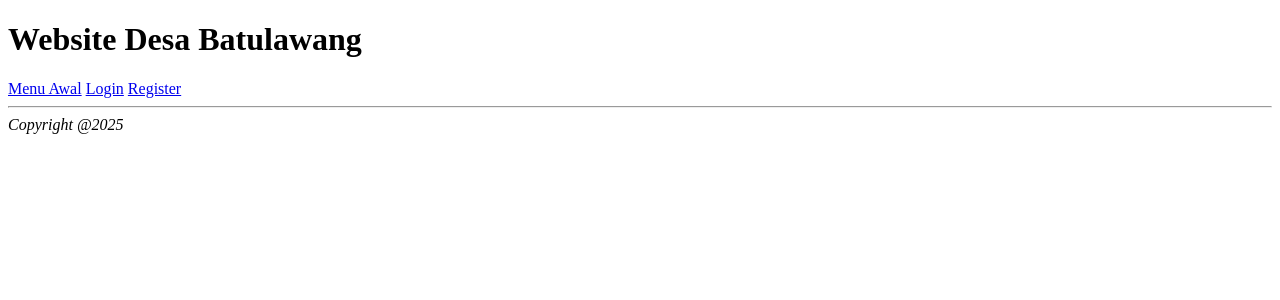
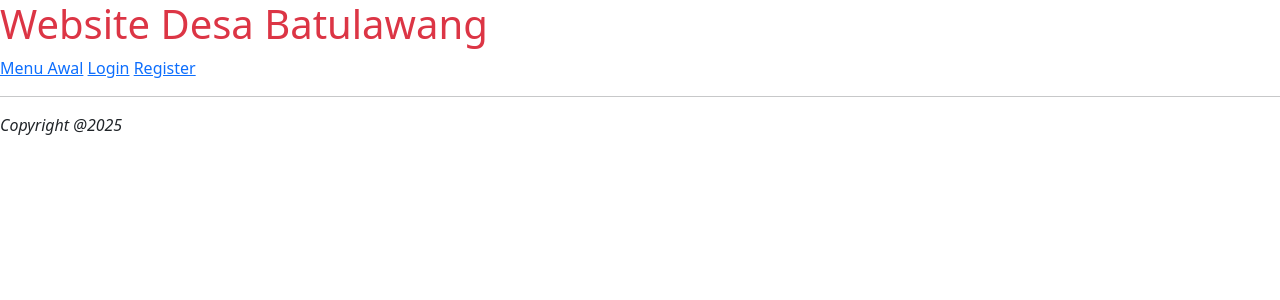
Before and after one commit to Bhazyga/belajarphp, a PHP site: page / in a window 1280 px wide. Shown: the top 300 px of the page. Run offline with PHP 8.4, Linux system fonts and the light colour scheme.

Commit message:
Update Baru

```diff
--- a/index.php
+++ b/index.php
@@ -1,17 +1,18 @@
-
 
 <!DOCTYPE html>
 <html lang="en">
 <head>
     <meta charset="UTF-8">
     <meta name="viewport" content="width=device-width, initial-scale=1.0">
+    <link rel="stylesheet" href="style.css">
+    <link href="https://cdn.jsdelivr.net/npm/bootstrap@5.3.3/dist/css/bootstrap.min.css" rel="stylesheet" integrity="sha384-QWTKZyjpPEjISv5WaRU9OFeRpok6YctnYmDr5pNlyT2bRjXh0JMhjY6hW+ALEwIH" crossorigin="anonymous">
     <title>Menu Awal</title>
 </head>
 
 <body>
 
 
-    <h1>Website Desa Batulawang</h1>
+    <h1 class="text-danger">Website Desa Batulawang</h1>
 
     <?php include 'navbar.php' ?>
 
--- a/navbar.php
+++ b/navbar.php
@@ -1,6 +1,7 @@
+<link href="https://cdn.jsdelivr.net/npm/bootstrap@5.3.3/dist/css/bootstrap.min.css" rel="stylesheet" integrity="sha384-QWTKZyjpPEjISv5WaRU9OFeRpok6YctnYmDr5pNlyT2bRjXh0JMhjY6hW+ALEwIH" crossorigin="anonymous">
 
 <header>
-    <a href="index.php">Menu Awal</a>
-    <a href="login.php">Login</a>
-    <a href="register.php">Register</a>
+    <a class="text-primary" href="index.php">Menu Awal</a>
+    <a class="text-primary" href="login.php">Login</a>
+    <a class="text-primary" href="register.php">Register</a>
 </header>
--- /dev/null
+++ b/style.css
@@ -0,0 +1,12 @@
+
+body{
+
+background-color: rgb(226, 167, 56);
+
+}
+
+.warnabiru {
+
+    color: rgb(184, 184, 192);
+    background-color: #3030fc;
+}
```
Also changed, not shown: login.php (+26 -4 lines).
